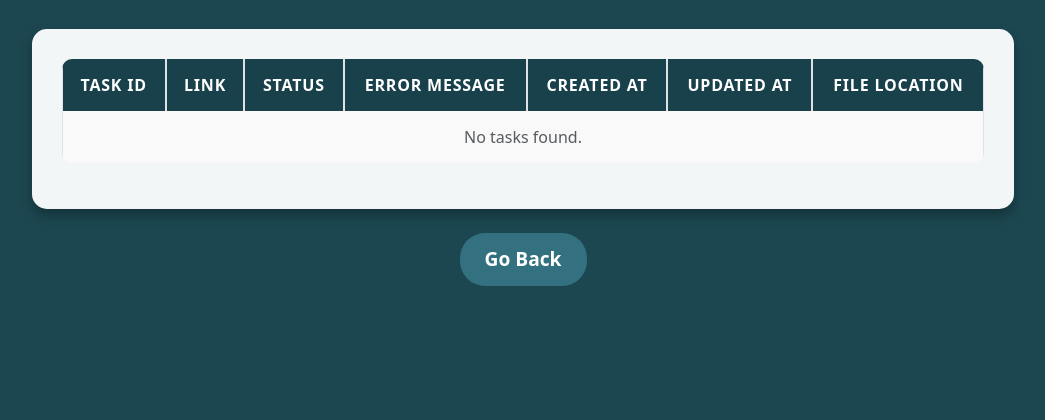
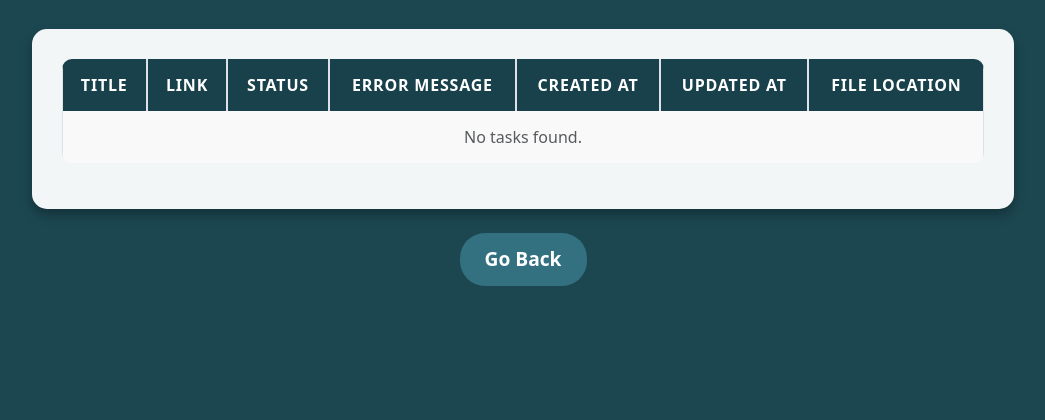
Before and after one commit to Alkyones/YoutubeConverter, a Django app: template templates/status.html in a window 1280 px wide. Shown: the part 232-652 px from the top of the page, without its empty margins (117-1162 px from the left). Run offline with Django 3.2, Linux system fonts and the light colour scheme; the template is opened without the code that fills it, so the values that code supplies are empty; some libraries are stand-ins or nearby versions.

Commit message:
Update status.html to display task title instead of task ID in the download status table

```diff
--- a/templates/status.html
+++ b/templates/status.html
@@ -19,7 +19,7 @@
             <table class="table table-bordered table-hover align-middle">
                 <thead>
                     <tr>
-                        <th>Task ID</th>
+                        <th>Title</th>
                         <th>Link</th>
                         <th>Status</th>
                         <th>Error Message</th>
@@ -31,7 +31,7 @@
                 <tbody>
                     {% for task in tasks %}
                     <tr>
-                        <td>{{ task.task_id }}</td>
+                        <td>{{ task.title }}</td>
                         <td><a href="{{ task.link }}" target="_blank" class="text-decoration-none">{{ task.link }}</a></td>
                         <td>
                             {% if task.status == "Completed" %}
```
